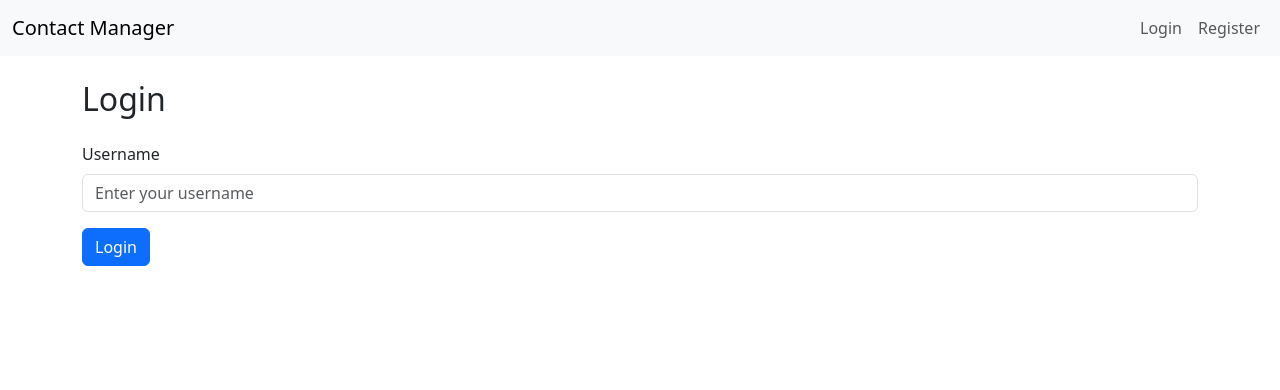
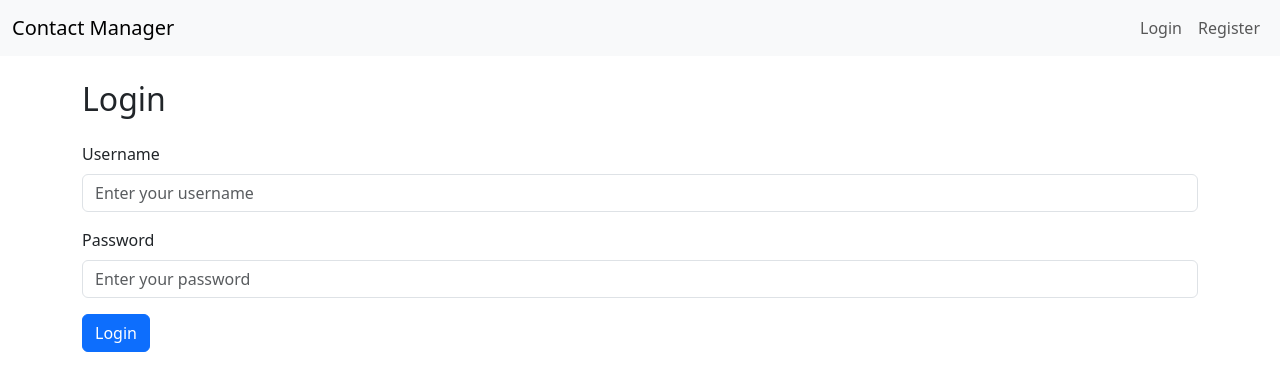
Before and after one commit to dougjasper2013/reactmanageram, a React (Create React App) app in the folder contact-manager/: page /login in a window 1280 px wide. Shown: the top 390 px of the page. Built offline with nearby package versions, Linux system fonts and the light colour scheme.

Commit message:
Added Password

```diff
--- a/contact-manager/src/App.js
+++ b/contact-manager/src/App.js
@@ -6,10 +6,21 @@ import Register from './components/Register';
 import ContactManager from './components/ContactManager';
 
 function App() {
-  const [user, setUser] = useState(null); // Manage logged-in user
+  const [user, setUser] = useState(() => {
+    // Check if there is a user in localStorage (if the user is logged in already)
+    const storedUser = localStorage.getItem('user');
+    return storedUser ? JSON.parse(storedUser).username : null;
+  });
 
-  const loginUser = (username) => setUser(username);
-  const logoutUser = () => setUser(null);
+  const loginUser = (username) => {
+    setUser(username);
+  };
+
+  const logoutUser = () => {
+    // Remove user from localStorage and set user state to null
+    // localStorage.removeItem('user');
+    setUser(null);
+  };
 
   return (
     <Router>
--- a/contact-manager/src/components/Login.js
+++ b/contact-manager/src/components/Login.js
@@ -2,15 +2,27 @@ import React, { useState } from 'react';
 
 const Login = ({ loginUser }) => {
   const [username, setUsername] = useState('');
+  const [password, setPassword] = useState('');
+  const [error, setError] = useState('');
 
   const handleSubmit = (e) => {
     e.preventDefault();
-    loginUser(username);
+
+    // Retrieve the user object from localStorage
+    const storedUser = JSON.parse(localStorage.getItem('user'));
+
+    // Check if user exists and the password matches
+    if (storedUser && storedUser.username === username && storedUser.password === password) {
+      loginUser(username);  // Log in the user
+    } else {
+      setError('Invalid username or password');  // Show error if credentials are incorrect
+    }
   };
 
   return (
     <div className="container">
       <h2 className="my-4">Login</h2>
+      {error && <div className="alert alert-danger">{error}</div>}
       <form onSubmit={handleSubmit}>
         <div className="mb-3">
           <label htmlFor="username" className="form-label">Username</label>
@@ -23,6 +35,17 @@ const Login = ({ loginUser }) => {
             onChange={(e) => setUsername(e.target.value)}
           />
         </div>
+        <div className="mb-3">
+          <label htmlFor="password" className="form-label">Password</label>
+          <input
+            type="password"
+            className="form-control"
+            id="password"
+            placeholder="Enter your password"
+            value={password}
+            onChange={(e) => setPassword(e.target.value)}
+          />
+        </div>
         <button type="submit" className="btn btn-primary">Login</button>
       </form>
     </div>
--- a/contact-manager/src/components/Register.js
+++ b/contact-manager/src/components/Register.js
@@ -2,10 +2,19 @@ import React, { useState } from 'react';
 
 const Register = ({ loginUser }) => {
   const [username, setUsername] = useState('');
+  const [password, setPassword] = useState('');
 
   const handleSubmit = (e) => {
     e.preventDefault();
-    loginUser(username); // Automatically log in after registration
+
+    // Create a new user object
+    const newUser = { username, password };
+
+    // Save the user to localStorage (simulating a simple user database)
+    localStorage.setItem('user', JSON.stringify(newUser));
+
+    // Automatically log the user in
+    loginUser(username);
   };
 
   return (
@@ -18,9 +27,20 @@ const Register = ({ loginUser }) => {
             type="text"
             className="form-control"
             id="username"
-            placeholder="Choose a username"
+            placeholder="Enter your username"
             value={username}
             onChange={(e) => setUsername(e.target.value)}
+          />
+        </div>
+        <div className="mb-3">
+          <label htmlFor="password" className="form-label">Password</label>
+          <input
+            type="password"
+            className="form-control"
+            id="password"
+            placeholder="Choose a password"
+            value={password}
+            onChange={(e) => setPassword(e.target.value)}
           />
         </div>
         <button type="submit" className="btn btn-success">Register</button>
```
Also changed, not shown: contact-manager/src/components/Navbar.js (line endings or trailing spaces).
